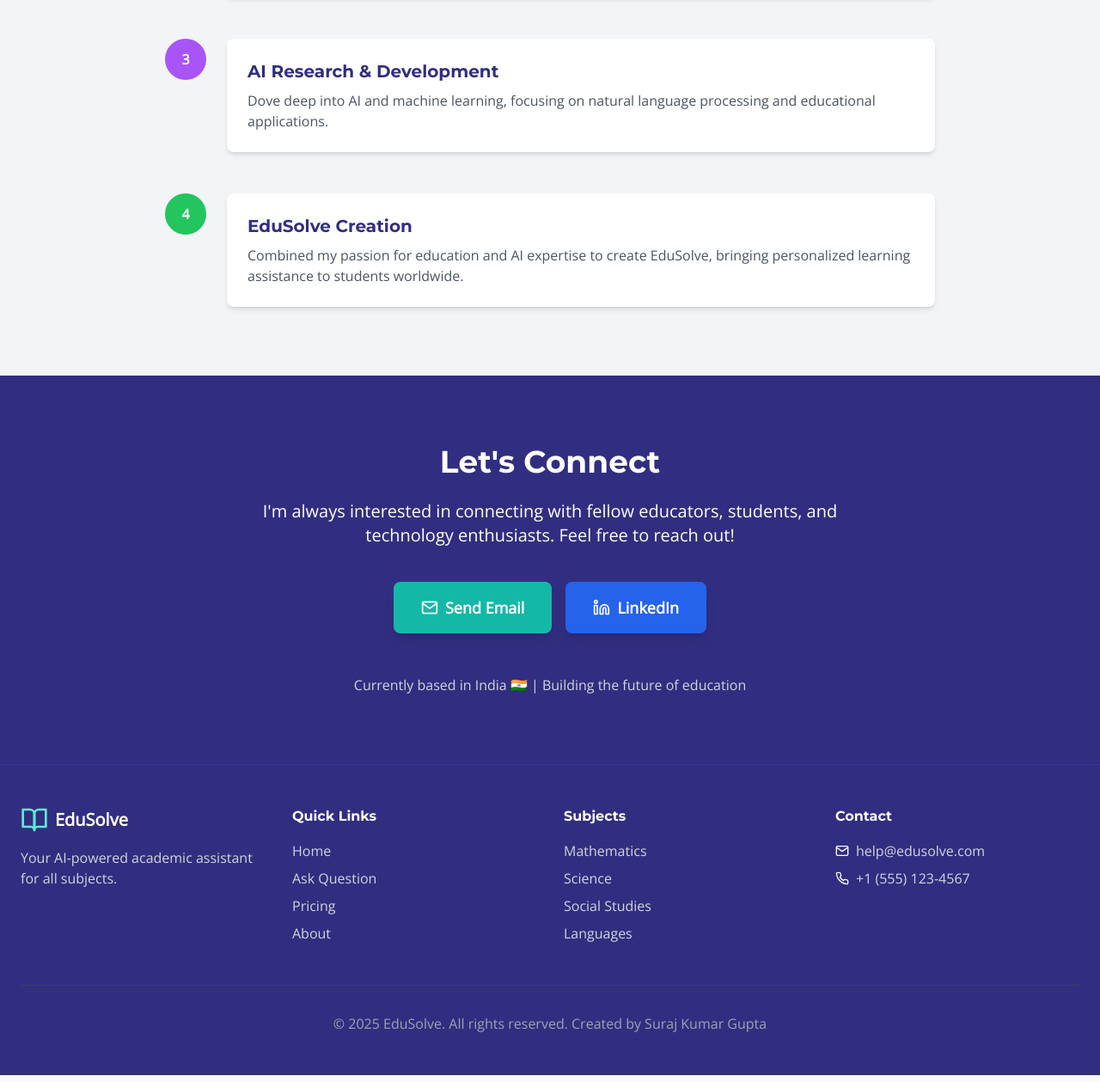
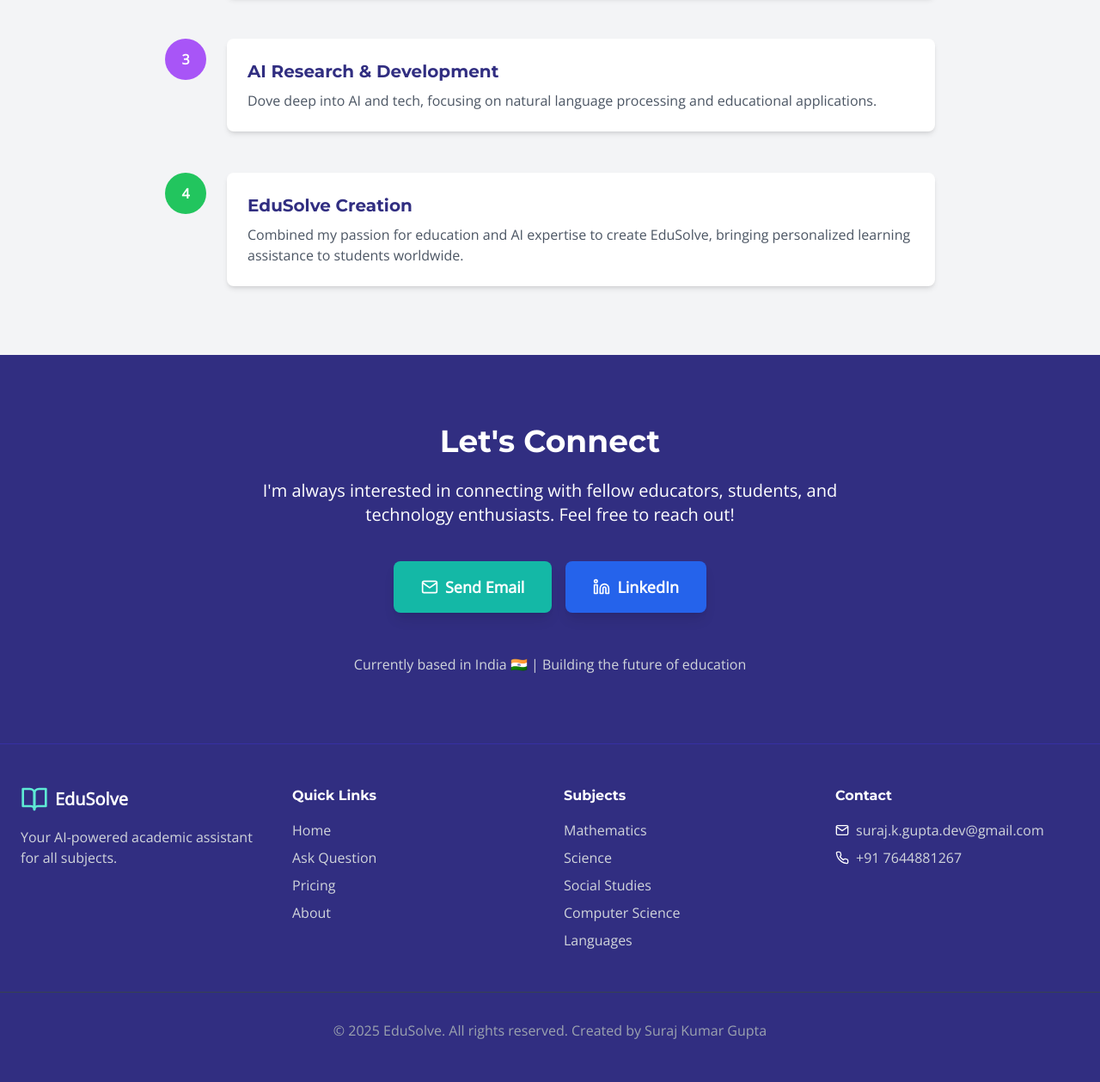
Before and after one commit to funnyfounder/EduSolve, a plain HTML site: page public/about.html in a window 1280 px wide. Shown: the part 2191-3450 px from the top of the page at 86% size. Drawn offline with nearby package versions, Linux system fonts and the light colour scheme.

Commit message:
Update about.html

```diff
--- a/public/about.html
+++ b/public/about.html
@@ -210,7 +210,7 @@
                         </div>
                         <div class="bg-white p-6 rounded-lg shadow-md flex-1">
                             <h4 class="text-xl font-bold text-indigo-900 mb-2">AI Research & Development</h4>
-                            <p class="text-gray-600">Dove deep into AI and machine learning, focusing on natural language processing and educational applications.</p>
+                            <p class="text-gray-600">Dove deep into AI and tech, focusing on natural language processing and educational applications.</p>
                         </div>
                     </div>
 
@@ -236,11 +236,11 @@
             <p class="text-xl mb-10 max-w-2xl mx-auto">I'm always interested in connecting with fellow educators, students, and technology enthusiasts. Feel free to reach out!</p>
 
             <div class="flex flex-col sm:flex-row justify-center gap-4 mb-12">
-                <a href="mailto:suraj@edusolve.com" class="bg-teal-500 hover:bg-teal-600 text-white px-8 py-4 rounded-lg font-bold text-lg transition-all duration-300 transform hover:scale-105 shadow-lg flex items-center justify-center space-x-2">
+                <a href="mailto:suraj.k.gupta.dev@gmail.com" class="bg-teal-500 hover:bg-teal-600 text-white px-8 py-4 rounded-lg font-bold text-lg transition-all duration-300 transform hover:scale-105 shadow-lg flex items-center justify-center space-x-2">
                     <i data-feather="mail" class="w-5 h-5"></i>
                     <span>Send Email</span>
                 </a>
-                <a href="https://linkedin.com/in/surajkumargupta" class="bg-blue-600 hover:bg-blue-700 text-white px-8 py-4 rounded-lg font-bold text-lg transition-all duration-300 transform hover:scale-105 shadow-lg flex items-center justify-center space-x-2">
+                <a href="https://www.linkedin.com/in/suraj-kumar-gupta-834b07386/" class="bg-blue-600 hover:bg-blue-700 text-white px-8 py-4 rounded-lg font-bold text-lg transition-all duration-300 transform hover:scale-105 shadow-lg flex items-center justify-center space-x-2">
                     <i data-feather="linkedin" class="w-5 h-5"></i>
                     <span>LinkedIn</span>
                 </a>
@@ -278,6 +278,7 @@
                         <li><a href="#" class="text-gray-300 hover:text-teal-300 transition-colors">Mathematics</a></li>
                         <li><a href="#" class="text-gray-300 hover:text-teal-300 transition-colors">Science</a></li>
                         <li><a href="#" class="text-gray-300 hover:text-teal-300 transition-colors">Social Studies</a></li>
+                        <li><a href="#" class="text-gray-300 hover:text-teal-300 transition-colors">Computer Science</a></li>
                         <li><a href="#" class="text-gray-300 hover:text-teal-300 transition-colors">Languages</a></li>
                     </ul>
                 </div>
@@ -287,14 +288,16 @@
                     <ul class="space-y-2">
                         <li class="flex items-start">
                             <i data-feather="mail" class="w-4 h-4 mt-1 mr-2"></i>
-                            <span class="text-gray-300">help@edusolve.com</span>
+                            <span class="text-gray-300">suraj.k.gupta.dev@gmail.com</span>
                         </li>
                         <li class="flex items-start">
                             <i data-feather="phone" class="w-4 h-4 mt-1 mr-2"></i>
-                            <span class="text-gray-300">+1 (555) 123-4567</span>
+                            <span class="text-gray-300">+91 7644881267</span>
                         </li>
                     </ul>
                 </div>
+            </div>
+
             </div>
 
             <div class="border-t border-gray-700 mt-12 pt-8 text-center text-gray-400">
```
